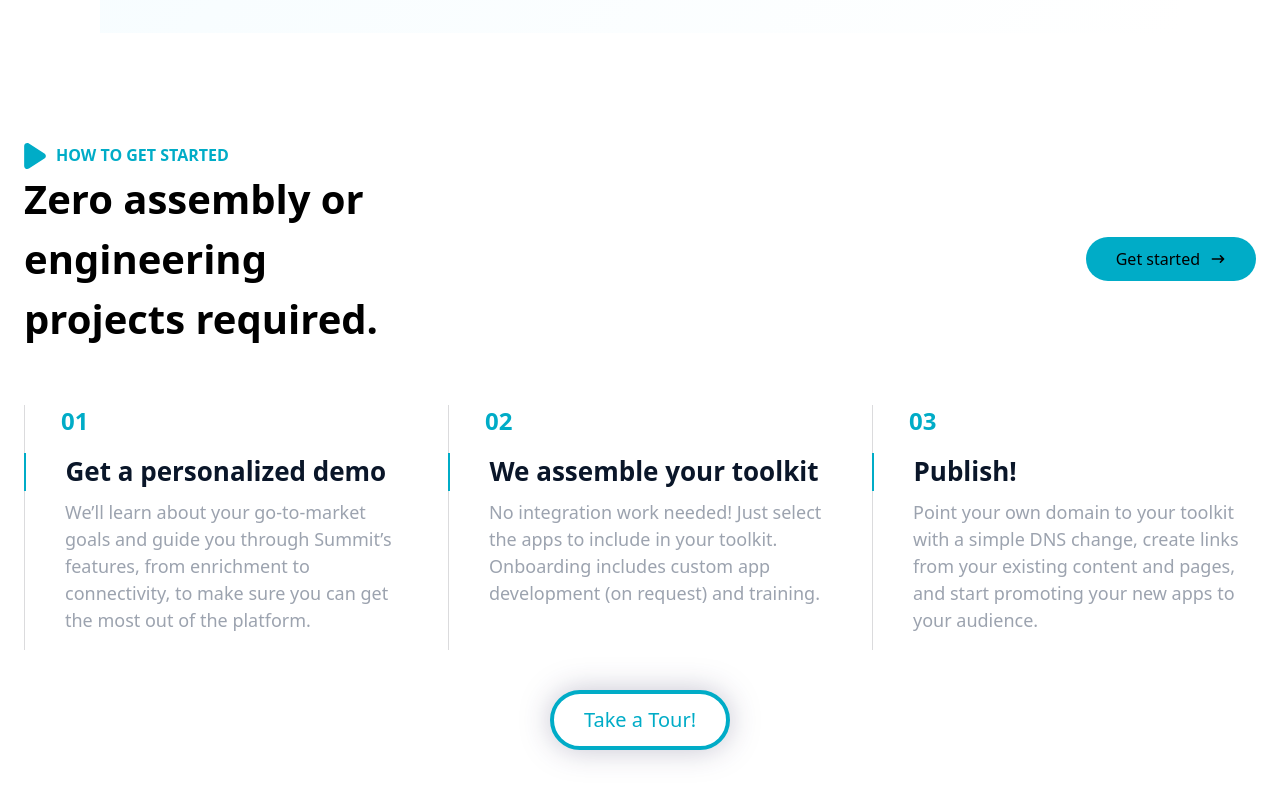
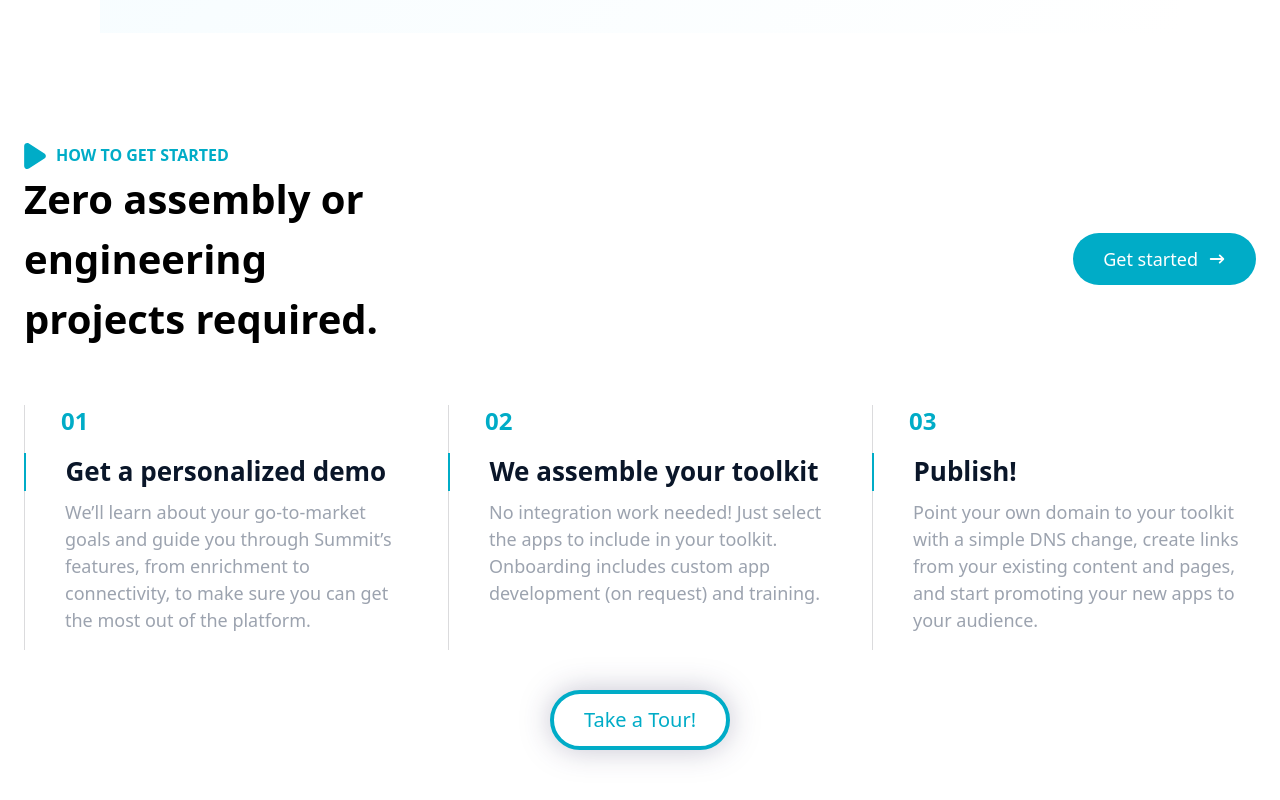
Before and after one commit to samirzjadhav/ecommerces-web, a Next.js app: page / in a window 1280 px wide. Shown: the part 6144-6944 px from the top of the page. Built offline with nearby package versions, Linux system fonts and the light colour scheme.

Commit message:
feat: starter btn

```diff
--- a/src/pages/index.js
+++ b/src/pages/index.js
@@ -412,7 +412,7 @@ export default function Home() {
               Zero assembly or engineering projects required.
             </h1>
             <div className="starter-btn flex items-center">
-              <div className="flex gap-[10px] items-center h-[30px] bg-[#00acc7] rounded-full py-[22px] px-[30px]">
+              <div className="flex gap-[10px] text-[18px] font-medium items-center h-[30px] bg-[#00acc7] rounded-full py-[26px] px-[30px] text-white">
                 <button>Get started</button>
                 <HiArrowNarrowRight />
               </div>
```
